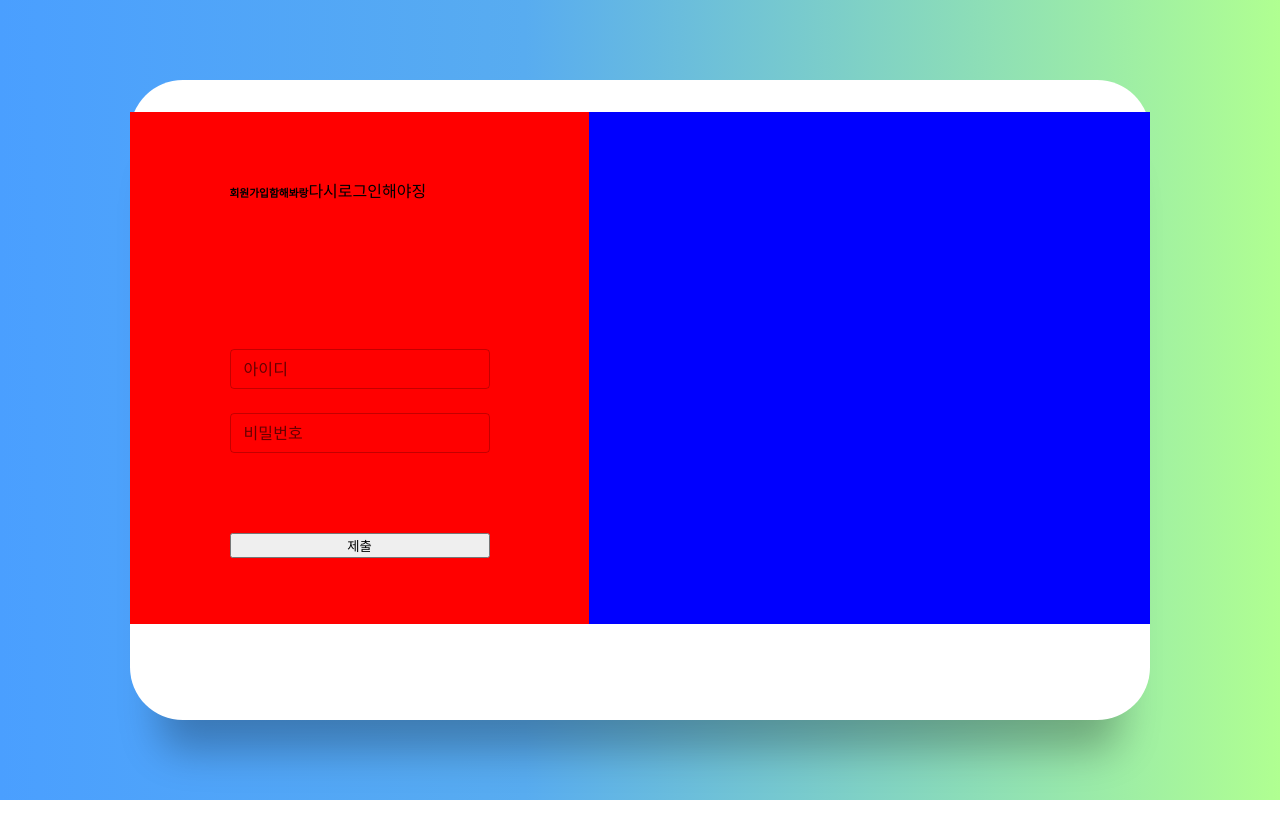
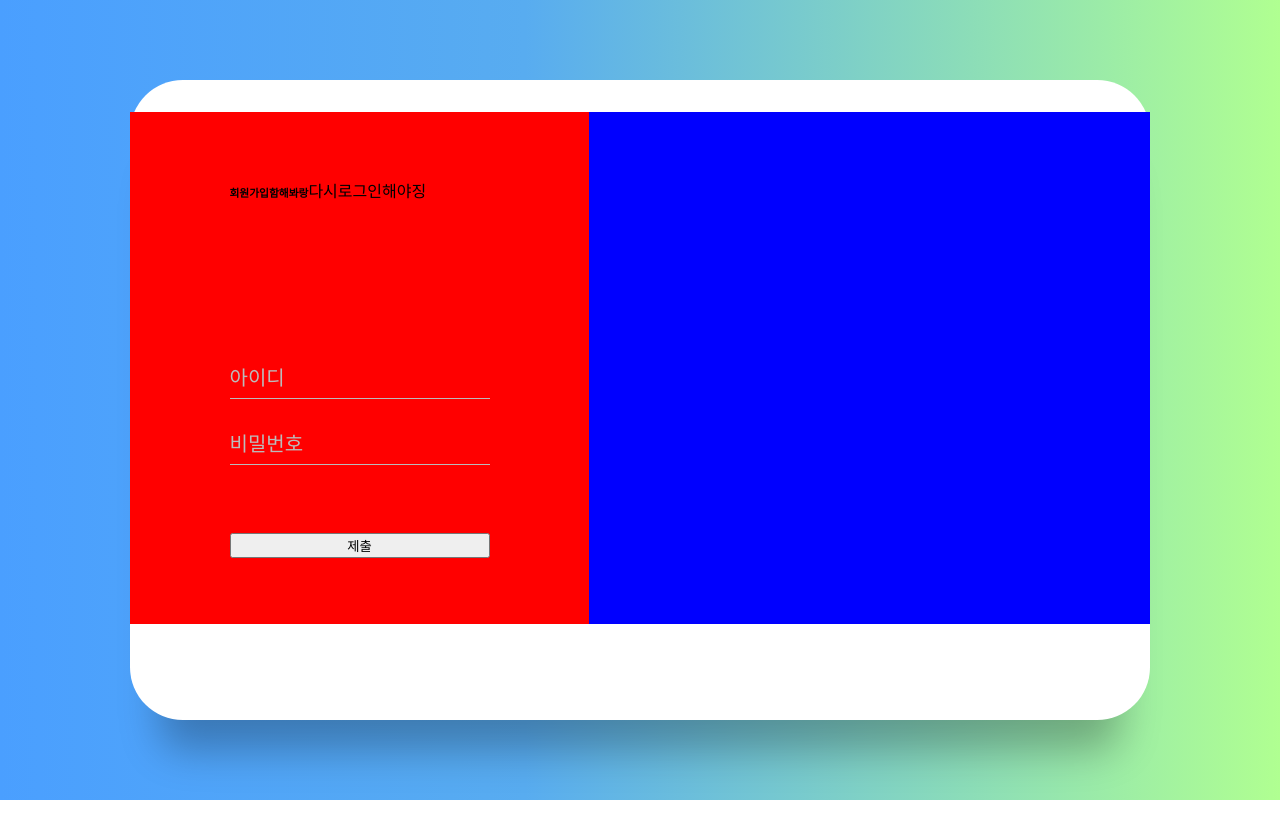
Before and after one commit to jayl2sw/threelaka, a React (Create React App) app in the folder frontend/: page /auth/login in a window 1280 px wide. Shown: the top 838 px of the page. Built offline with nearby package versions, Linux system fonts and the light colour scheme.

Commit message:
✨ 로그인 css 빼고 완성
- 로그인 css 빼고 완성

```diff
--- a/frontend/package.json
+++ b/frontend/package.json
@@ -8,7 +8,9 @@
     "@emotion/styled": "^11.10.4",
     "@hookform/resolvers": "^2.9.10",
     "@material-ui/core": "^5.0.0-beta.5",
+    "@material-ui/styles": "^4.11.5",
     "@mui/material": "^5.10.10",
+    "@mui/styles": "^5.10.10",
     "@pmmmwh/react-refresh-webpack-plugin": "^0.5.3",
     "@reduxjs/toolkit": "^1.8.6",
     "@svgr/webpack": "^5.5.0",
--- a/frontend/src/pages/User/InputField.tsx
+++ b/frontend/src/pages/User/InputField.tsx
@@ -1,42 +1,82 @@
 import { TextField } from '@material-ui/core';
-import React, { InputHTMLAttributes } from 'react';
+import React, { InputHTMLAttributes, useRef } from 'react';
 import { Control, useController } from 'react-hook-form';
+import {
+  StyledInput,
+  ErrorText,
+  StyledLabel,
+} from '../../styles/User/UserStyle';
 
 interface InputFieldProps extends InputHTMLAttributes<HTMLInputElement> {
   name: string;
   control: Control<any>;
   label?: string;
+  type?:string
 }
 
 export const InputField = ({
   name,
   control,
   label,
+  type,
+
   ...inputProps
 }: InputFieldProps) => {
   const {
     field: { value, onChange, onBlur, ref },
-    fieldState: { invalid, error },
+    fieldState: { error },
   } = useController({
     name,
     control,
   });
 
+  const inputTagRef = useRef<HTMLInputElement>(null);
+  const labelTagRef = useRef<HTMLDivElement>(null);
+  // const handleLabel = () => {
+  //   if (inputTagRef?.current !== null){
+
+  //     inputTagRef.current
+  //   }}
+
+
+
+
+
+  const AddActive = () => {
+    if (inputTagRef?.current !== null && labelTagRef?.current !== null) {
+      inputTagRef?.current.classList.add('active');
+      labelTagRef?.current.classList.add('active');
+    }
+  };
+
+  const RemoveActive = () => {
+    if (inputTagRef?.current !== null && labelTagRef?.current !== null) {
+      inputTagRef?.current.classList.remove('active');
+      labelTagRef?.current.classList.remove('active');
+    }
+  };
+
+
+
+
   return (
-    <TextField
-      fullWidth
-      size="small"
-      margin="normal"
-      value={value || ""}
-      onChange={onChange}
-      onBlur={onBlur}
-      label={label}
-      variant="outlined"
-      inputRef={ref}
-      error={invalid}
-      helperText={error?.message}
-      inputProps={inputProps}
-    />
+    <>
 
+      <StyledLabel ref={labelTagRef} className="label">{label}</StyledLabel>
+      <StyledInput
+        value={value || ''}
+        onChange={onChange}
+        onBlur={RemoveActive}
+        autoComplete="on"
+        minLength={4}
+        onFocus={AddActive}
+        ref={inputTagRef}
+        type={type}
+        className={value?.length >= 1 ? "yes-input" : ""}
+      ></StyledInput>
+
+      {error?.message && <ErrorText>{error?.message}</ErrorText>}
+
+    </>
   );
 };
--- a/frontend/src/pages/User/Login/LoginForm.tsx
+++ b/frontend/src/pages/User/Login/LoginForm.tsx
@@ -9,6 +9,10 @@ import { authActions } from '../../../features/auth/authSlice';
 import { useForm } from 'react-hook-form';
 import { InputField } from '../InputField';
 import { RadioField } from '../RadioField';
+
+//유효성평가 라이브러리
+import * as yup from 'yup';
+import { yupResolver } from '@hookform/resolvers/yup';
 
 interface IAuthForm {
   username: string;
@@ -40,6 +44,22 @@ const LoginForm = ({
 
   const dispatch = useAppDispatch();
 
+  const schema = yup.object().shape({
+    username: yup
+      .string()
+      .required('아이디를 입력해주세요')
+      .matches(
+        /^[a-z0-9]{4,16}$/,
+        '4자 이상, 16자 이하의 영문 혹은 숫자로 입력해주세요.'
+      ),
+    password: yup
+      .string()
+      .required('비밀번호를 입력해주세요')
+      .matches(
+        /^(?=.*\d)(?=.*[a-zA-Z])[0-9a-zA-Z]{4,16}$/,
+        '4자 이상, 16자 이하의 영문, 숫자 조합으로 입력해주세요.'
+      ),
+  });
   const {
     control,
     handleSubmit,
@@ -47,6 +67,7 @@ const LoginForm = ({
     setError,
   } = useForm<IAuthForm>({
     defaultValues: initialValues,
+    resolver: yupResolver(schema),
   });
   const handleFormSubmit = (formValues: IAuthForm) => {
     try {
--- a/frontend/src/styles/User/UserStyle.ts
+++ b/frontend/src/styles/User/UserStyle.ts
@@ -79,6 +79,7 @@ export const FormsWrap = styled.div`
   display: grid;
   grid-template-columns: 1fr;
   grid-template-rows: 1fr;
+
   .sign-up-form {
     opacity: 0;
     pointer-events: none;
@@ -126,74 +127,118 @@ export const InputWrap = styled.div`
   position: relative;
   height: 37px;
   margin-bottom: 2rem;
+
 `;
 
 
-// 영상 url 넣을 input 스타일링
-export const StyledInput = styled.div`
-  position: relative;
-  margin-bottom: 2vh;
+// // 영상 url 넣을 input 스타일링
+// export const StyledInput = styled.div`
+//   position: relative;
+//   margin-bottom: 2vh;
 
-  & input {
-    width: 100%;
-    /* height: 10vh; */
-    padding: 1vh 0.5vw;
-    background: transparent;
-    color: #111111;
-    border: none;
-    outline: none;
-    box-shadow: none;
-    font-size: 1em;
-    /* letter-spacing: 0.1em; */
+//   & input {
+//     width: 100%;
+//     /* height: 10vh; */
+//     padding: 1vh 0.5vw;
+//     background: transparent;
+//     color: #111111;
+//     border: none;
+//     outline: none;
+//     box-shadow: none;
+//     font-size: 1em;
+//     /* letter-spacing: 0.1em; */
+//   }
+
+//   // input 박스 내 안내문
+//   & span {
+//     position: absolute;
+//     left: 0;
+//     /* padding: 2vh; */
+//     color: rgba(0, 0, 0, 0.4);
+//     /* text-align: center; */
+//     pointer-events: none;
+//   }
+//   & input:valid ~ span,
+//   input:focus ~ span {
+//     color: #111111;
+//     transform: translateY(-3vh);
+//     font-size: 0.8rem;
+//   }
+
+//   // input 아래 그라데이션 효과
+//   & i {
+//     position: absolute;
+//     left: 0;
+//     bottom: 0;
+//     width: 100%;
+//     height: 0.5vh;
+//     border-radius: 10px;
+//     background: #111111;
+//     overflow: hidden;
+//   }
+//   & i::before {
+//     content: '';
+//     position: absolute;
+//     left: -100%;
+//     width: 100%;
+//     height: 100%;
+//     background: linear-gradient(90deg, #4a9fff, #b0ff91, #4a9fff);
+//     animation: animate 5s linear infinite;
+//     transition: 0.5s;
+//   }
+//   & input:valid ~ i::before,
+//   input:focus ~ i::before {
+//     left: 0%;
+//   }
+//   @keyframes animate {
+//     0% {
+//       background-position-x: 0;
+//     }
+//     100% {
+//       background-position-x: 30vw;
+//     }
+//   }
+// `;
+
+export const StyledInput = styled.input`
+  /* position: absolute; */
+  width: 100%;
+  height: 100%;
+  background: none;
+  outline: none;
+  border: none;
+  border-bottom: 1px solid #bbb;
+  padding: 0;
+  font-size: 1vmin;
+  color: #333333;
+  transition: .4s;
+  &.active{
+    border-bottom-color:#333333;
+
+  }
+  /* &.active +  {
+    font-size: 1vmin
+
+  } */
+
+`
+
+export const ErrorText = styled.div`
+`
+
+export const StyledLabel = styled.div`
+  position: none;
+  left: 0;
+  top: 50%;
+  transform: translateY(100%);
+  font-size: 2.5vmin;
+  color: #bbb;
+  pointer-events: none;
+  transition: .4s;
+  &.active{
+    font-size: 1vmin;
+    top: -2px;
+
   }
 
-  // input 박스 내 안내문
-  & span {
-    position: absolute;
-    left: 0;
-    /* padding: 2vh; */
-    color: rgba(0, 0, 0, 0.4);
-    /* text-align: center; */
-    pointer-events: none;
-  }
-  & input:valid ~ span,
-  input:focus ~ span {
-    color: #111111;
-    transform: translateY(-3vh);
-    font-size: 0.8rem;
-  }
-
-  // input 아래 그라데이션 효과
-  & i {
-    position: absolute;
-    left: 0;
-    bottom: 0;
-    width: 100%;
-    height: 0.5vh;
-    border-radius: 10px;
-    background: #111111;
-    overflow: hidden;
-  }
-  & i::before {
-    content: '';
-    position: absolute;
-    left: -100%;
-    width: 100%;
-    height: 100%;
-    background: linear-gradient(90deg, #4a9fff, #b0ff91, #4a9fff);
-    animation: animate 5s linear infinite;
-    transition: 0.5s;
-  }
-  & input:valid ~ i::before,
-  input:focus ~ i::before {
-    left: 0%;
-  }
-  @keyframes animate {
-    0% {
-      background-position-x: 0;
-    }
-    100% {
-      background-position-x: 30vw;
-    }
-  }
-`;
+`
```
Also changed, not shown: 1 other file (tests, documents, lock files or other folders).
